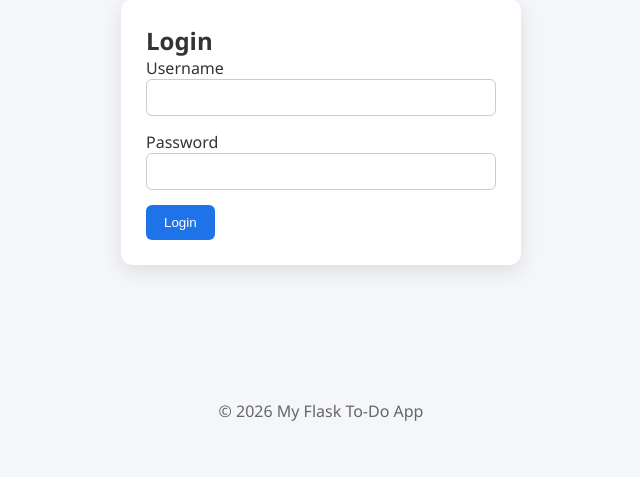
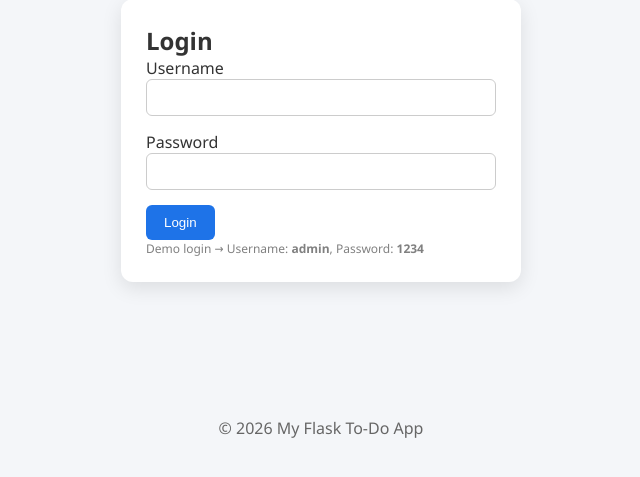
Before and after one commit to Akash-1120/learning-flask, a Flask app: page /login in a window 1280 px wide. Shown: the part 276-753 px from the top of the page, without its empty margins (319-959 px from the left). Run offline with Flask 3, Linux system fonts and the light colour scheme.

Commit message:
added demo login hint

```diff
--- a/app/routes/auth.py
+++ b/app/routes/auth.py
@@ -13,6 +13,8 @@ def login():
         username = request.form.get("username")
         password = request.form.get("password")
 
+
+
         if username == USER_CREDENTIALS["username"] and password == USER_CREDENTIALS["password"]:
             session["user"] = username
             flash("Login Successful","success")
--- a/app/templates/login.html
+++ b/app/templates/login.html
@@ -16,6 +16,9 @@
 
         </div>
         <button type = "submit" class= "btn">Login</button>
+        <p style="font-size: 12px; color: gray;">
+            Demo login → Username: <b>admin</b>, Password: <b>1234</b>
+        </p>
     </form>
 </div>
 {%endblock%}
```
